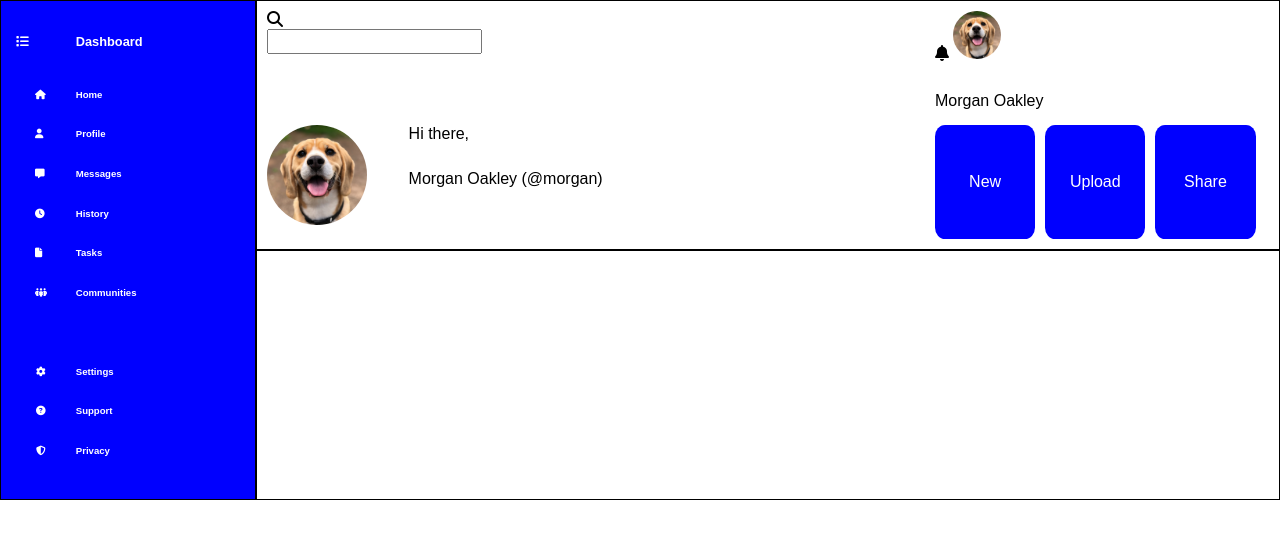
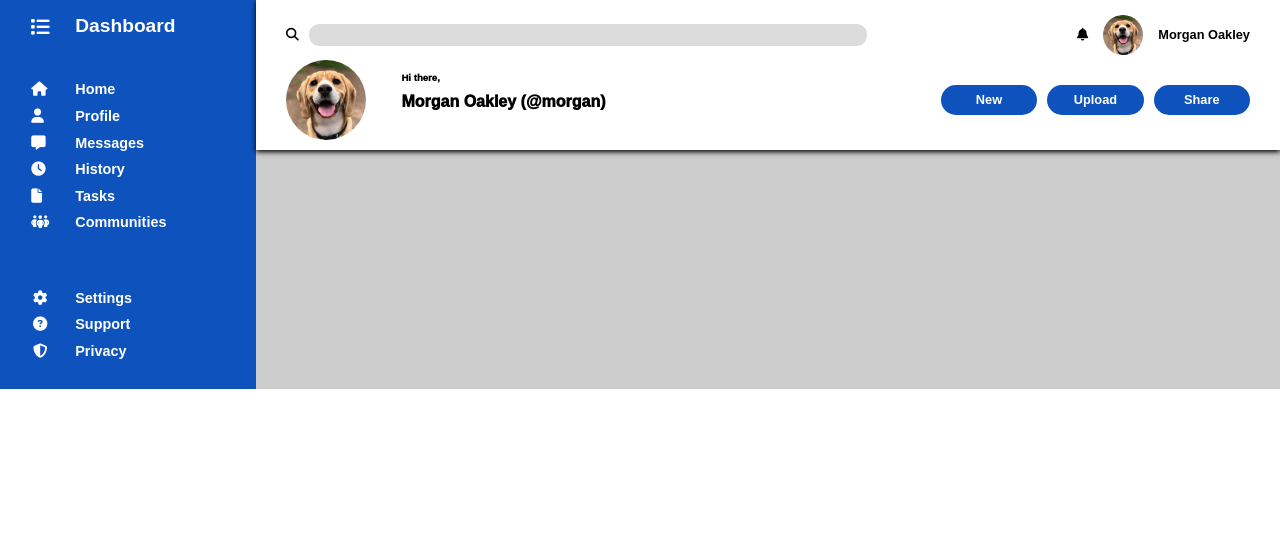
Before and after one commit to bartbroersen1/admin_dashboard, a plain HTML site: page index.html in a window 1280 px wide. Drawn offline with Linux system fonts and the light colour scheme.

Commit message:
complete header section

```diff
--- a/index.html
+++ b/index.html
@@ -39,7 +39,7 @@
             </ul>
         </div>
         <div class="header">
-            <div class="search">
+            <div class="searchBar">
                 <i class="fa-solid fa-magnifying-glass"></i>
                 <form action="" method="get">
                     <input type="search" id="search" name="search" />
--- a/styles.css
+++ b/styles.css
@@ -2,8 +2,11 @@
 
 .container {
     font-family: sans-serif;
+    font-size: .8rem;
+    --main-blue: #0D52BD;
+
     display: grid;
-    grid: "sidebar header" 1fr
+    grid: "sidebar header" auto
     "sidebar mainContent" 1fr
     / 1fr 4fr;
 }
@@ -14,15 +17,11 @@ ul, li {
     padding-left: 0;
 }
 
-.container > * {
-    border: 1px solid black;
-}
-
 .sidebar {
     font-weight: 600;
-    font-size: .6rem;
+    font-size: .9rem;
     color: white;
-    background-color: blue;
+    background-color: var(--main-blue);
     padding: 15px;
     padding-right: 30px;
 
@@ -45,9 +44,13 @@ ul, li {
 }
 
 .sidebar > i, .sidebar > div {
-    font-size: .8rem;
+    font-size: 1.2rem;
     font-weight: 800;
     align-content: end;
+}
+
+.sidebar > i {
+    justify-self: center;
 }
 
 .sidebar ul {
@@ -78,57 +81,86 @@ ul, li {
 
     display: grid;
     grid-template-columns: 2fr 1fr;
-    grid-template-rows: 1fr 1fr;
-    padding: 10px;
+    grid-template-rows: 50px 1fr;
+    padding: 10px 30px;
+    box-shadow: 0px 2px 5px;
 }
 
-.header > * {
-    gap: 10px;
-};
-
-.header .search {
+.header .searchBar {
     display: grid;
     grid-template-columns: auto 1fr;
-    padding: 10px;
+    gap: 10px;
+    align-items: center;
 }
 
-.search
+.searchBar input {
+    width: 90%;
+    border-radius: 10px;
+    border: none;
+    background-color: rgb(220, 220, 220);
+    padding: 4px
+}
 
 .header .userMenu {
+    font-weight: 800;
     display: grid;
     grid-template-columns: auto auto auto;
-    padding: 10px;
+    gap: 15px;
+    align-items: center;
+    justify-content: end;
 }
 
 .userMenu > * {
-    height: 3rem;
+    height: 2.5rem;
     align-content: center;
     border-radius: 100%;
 }
 
 .header .userInfo {
+    font-weight: 1000;
     display: grid;
-    grid-template: 1fr 2fr / 1fr 4fr;
+    grid-template: 1fr 2fr / 1fr 5fr;
+    align-items: center;
+    align-self: center;
+    gap: 10px
+}
+
+.userInfo :nth-child(2) {
+    font-size: .6rem;
+    align-self: end;
+}
+
+.userInfo :last-child {
+    font-size: 1rem;
+    align-self: start;
 }
 
 .userInfo img {
-    height: 100px;
+    height: 80px;
     border-radius: 100%;
     grid-row: 1 / 3
 }
 
 .header .buttons {
     display: grid;
-    grid-template-columns: 30% 30% 30%;
+    grid-template-columns: minmax(60px, 30%) minmax(60px, 30%) minmax(60px, 30%);
+    gap: 10px;
+    align-items: center;
+    justify-content: end;
 }
 
 .buttons button {
-    background: blue;
+    font-weight: 600;
+    background-color: var(--main-blue);
     color: white;
-    border-radius: 10%;
+    border-radius: 20px;
     border: 0;
+    height: 30px;
 }
 
 .mainContent {
     grid-area: mainContent;
+
+    background-color: #ccc;
+    z-index: -1;
 }
```
